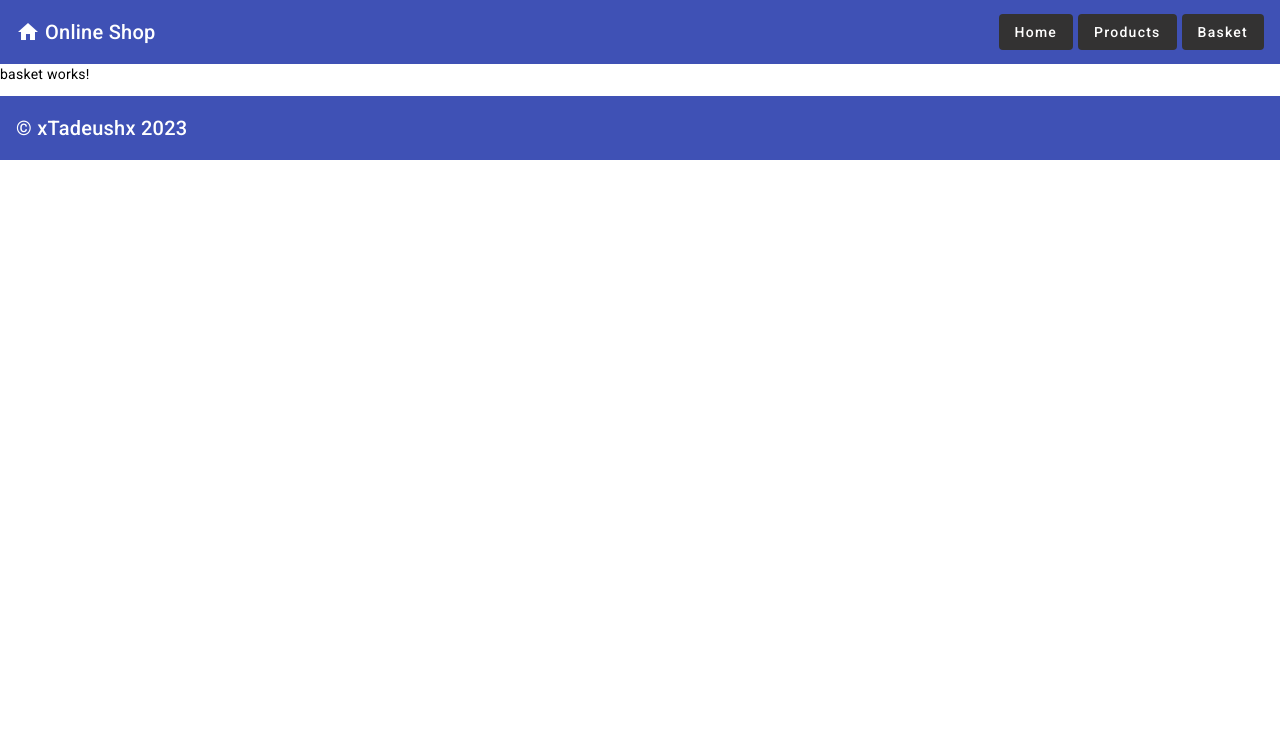
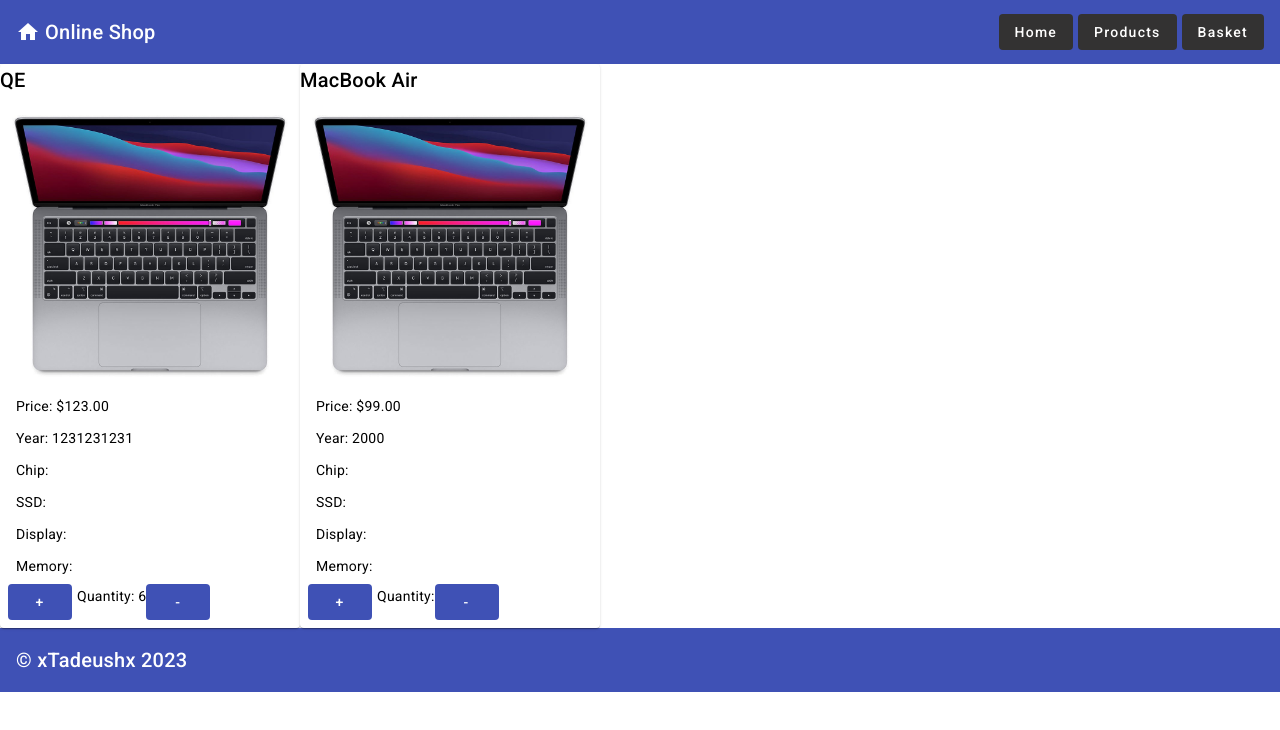
Before and after one commit to xtadeushx/online-shop-angular, an Angular app: page /basket in a window 1280 px wide. Shown: the top 730 px of the page. Built offline with nearby package versions, Linux system fonts and the light colour scheme; data requests are answered from the project's data file.

Commit message:
feat: implement method addToBasket in products component

```diff
--- a/db.json
+++ b/db.json
@@ -67,6 +67,19 @@
         "display": ""
       },
       "quantity": 6
+    },
+    {
+      "id": 3,
+      "title": "MacBook Air",
+      "price": "99",
+      "year": "2000",
+      "image": "assets/images/macbook.jpeg",
+      "configure": {
+        "chip": null,
+        "ssd": null,
+        "memory": null,
+        "display": null
+      }
     }
   ]
 }
--- a/src/app/components/basket/basket.component.css
+++ b/src/app/components/basket/basket.component.css
@@ -0,0 +1,21 @@
+.container {
+  margin: 0 auto 0;
+  display: flex;
+  flex-wrap: wrap;
+  align-items: center;
+  justify-content: flex-start;
+}
+
+.mat-card {
+  background-color: rgb(255, 255, 255);
+  color: black;
+  margin-right: 10px;
+}
+
+.button {
+  margin-right: 5px;
+}
+
+.image {
+  max-width: 300px;
+}
--- a/src/app/components/basket/basket.component.html
+++ b/src/app/components/basket/basket.component.html
@@ -1 +1,21 @@
-<p>basket works!</p>
+<div class="container">
+  <mat-card class="example-card" *ngFor="let item of basket">
+    <mat-card-title>{{item.title}}</mat-card-title>
+    <img class="image" mat-card-image src="{{item.image}}" />
+    <mat-card-content>
+      <p>Price: {{item.price | currency}}</p>
+      <p>Year: {{item.year}}</p>
+      <p>Chip: {{item.configure.chip}}</p>
+      <p>SSD: {{item.configure.ssd}}</p>
+      <p>Display: {{item.configure.display}}</p>
+      <p>Memory: {{item.configure.memory}}</p>
+
+    </mat-card-content>
+    <mat-card-actions>
+      <button class="button" mat-flat-button color="primary">+</button>
+      <p>Quantity: {{item.quantity}}</p>
+      <button class="button" mat-flat-button color="primary">-</button>
+    </mat-card-actions>
+  </mat-card>
+
+</div>
--- a/src/app/components/basket/basket.component.ts
+++ b/src/app/components/basket/basket.component.ts
@@ -1,10 +1,28 @@
-import { Component } from '@angular/core';
+import { Component, OnInit } from '@angular/core';
+import { Subscription } from 'rxjs';
+import { IBasket, IProduct } from 'src/app/models/models.interface';
+import { ProductsService } from '../../services/products.service';
 
 @Component({
   selector: 'app-basket',
   templateUrl: './basket.component.html',
   styleUrls: ['./basket.component.css']
 })
-export class BasketComponent {
+export class BasketComponent implements OnInit {
 
+  constructor(private ProductsService: ProductsService) {
+  }
+
+  basket: IProduct[];
+  basketSubscription: Subscription;
+
+  ngOnInit(): void {
+    this.basketSubscription = this.ProductsService
+      .getProductsFromBasket()
+      .subscribe(data => this.basket = data);
+  }
+
+  ngOnDestroy(): void {
+    if (this.basketSubscription) this.basketSubscription.unsubscribe();
+  }
 }
--- a/src/app/components/products/products.component.ts
+++ b/src/app/components/products/products.component.ts
@@ -19,21 +19,41 @@
     public dialog: MatDialog) { }
 
   Image: string = '../../../assets/images/macbook.jpeg';
+
   products: IProduct[] = [];
   productSubscription: Subscription
+
+  basket: IProduct[] = [];
+  basketSubscription: Subscription
+
   canEdit: boolean = false;
-
+  canView: boolean = false;
 
   ngOnInit(): void {
     this.canEdit = true;
-    this.productSubscription = this.productService.getProducts().subscribe(data => this.products = data);
+
+    this.productSubscription = this.productService
+      .getProducts()
+      .subscribe(data => this.products = data);
+
+    this.basketSubscription = this.productService
+      .getProductsFromBasket()
+      .subscribe(data => this.basket = data);
+  };
+  // =================Basket =============================
+  addToBasket(product: IProduct): void {
+    product.quantity = 1
+    this.productService
+      .postProductToBasket(product)
+      .subscribe(data => this.basket.push(data));
   };
 
-  addToBasket(product: IProduct): void {
-    this.productService
-      .postProductToBasket(product)
-      .subscribe(data => console.log(data));
-  }
+  postToBasket() {
+
+  };
+
+  updateToBasket() { };
+
 
   openDialog(product?: IProduct): void {
     let dialogConfig = new MatDialogConfig();
@@ -49,7 +69,7 @@
         else { this.postData(data); }
       }
     });
-  }
+  };
 
   postData(data: IProduct) {
     this.productService
@@ -81,5 +101,7 @@
 
   ngOnDestroy(): void {
     if (this.productSubscription) this.productSubscription.unsubscribe();
+
+    if (this.basketSubscription) this.basketSubscription.unsubscribe();
   };
 }
--- a/src/app/models/products/products.interface.ts
+++ b/src/app/models/products/products.interface.ts
@@ -4,6 +4,7 @@
   price: string,
   year: string,
   image?: string,
+  quantity?: number,
   configure: IConfigure
 }
 
--- a/src/app/services/products.service.ts
+++ b/src/app/services/products.service.ts
@@ -36,4 +36,8 @@
   postProductToBasket(product: IProduct) {
     return this.http.post<IProduct>(`${this.urlBasket}`, product)
   }
+
+  getProductsFromBasket(): Observable<IProduct[]> {
+    return this.http.get<IProduct[]>(this.urlBasket)
+  };
 }
```
